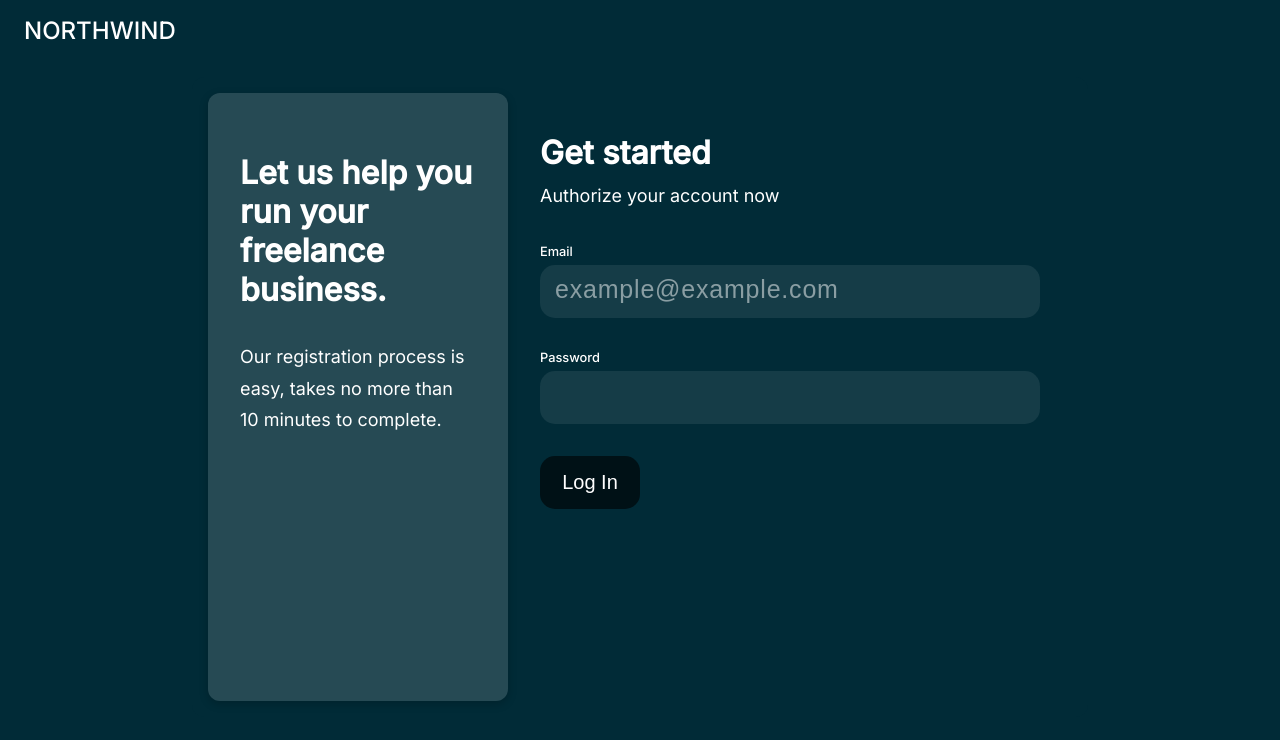
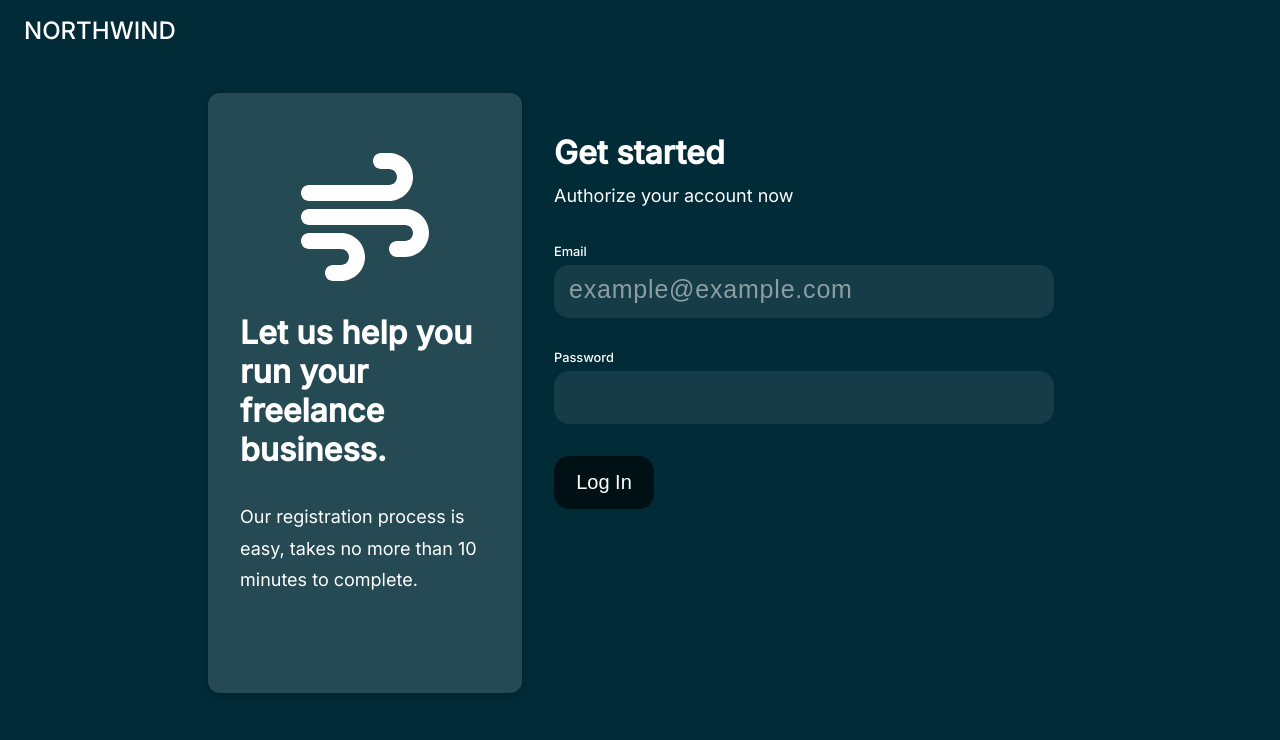
Before and after one commit to elessartech/northwind-dashboard, a React (Create React App) app in the folder frontend/: page / in a window 1280 px wide. Shown: the top 740 px of the page. Built offline with nearby package versions, Linux system fonts and the light colour scheme; no server answers.

Commit message:
finalized styling on home page

```diff
--- a/frontend/src/HomePage/index.tsx
+++ b/frontend/src/HomePage/index.tsx
@@ -6,6 +6,8 @@ import { LoggedInUser } from "../types";
 import { useNavigate } from "react-router-dom";
 import React from "react";
 import Navigation from "../components/Navigation";
+import { FontAwesomeIcon } from "@fortawesome/react-fontawesome";
+import { faWind } from "@fortawesome/free-solid-svg-icons";
 
 const Wrapper = styled.section`
   margin: 2em auto 0 auto;
@@ -40,13 +42,31 @@ const InfoWrapper = styled.figure`
   padding-left: 2em;
   padding-right: 2em;
   padding-top: 7%;
-  min-height: 350px;
+  padding-bottom: 2em;
+  @media only screen and (min-width: 945px) {
+    max-height: 600px;
+  }
 `;
 
 const InfoHeader = styled.h1`
   margin-bottom: 1em;
   font-size: 2em;
 `;
+
+const InfoIconWrapper = styled.div`
+  text-align: center;
+  margin-bottom: 2em;
+  & > svg {
+    font-size: 8em;
+  }
+  @media only screen and (max-width: 945px) {
+    & > svg {
+      font-size: 5em;
+    }
+  }
+`
+
+const InfoIcon = styled(FontAwesomeIcon)``
 
 const InfoDescr = styled.p`
   font-size: 1.125em;
@@ -172,6 +192,9 @@ const HomePage = () => {
       <Wrapper>
         <ContentWrapper>
           <InfoWrapper>
+            <InfoIconWrapper>
+              <InfoIcon height={250} width={250} icon={faWind} />
+            </InfoIconWrapper>
             <InfoHeader>
               Let us help you run your freelance business.
             </InfoHeader>
```
